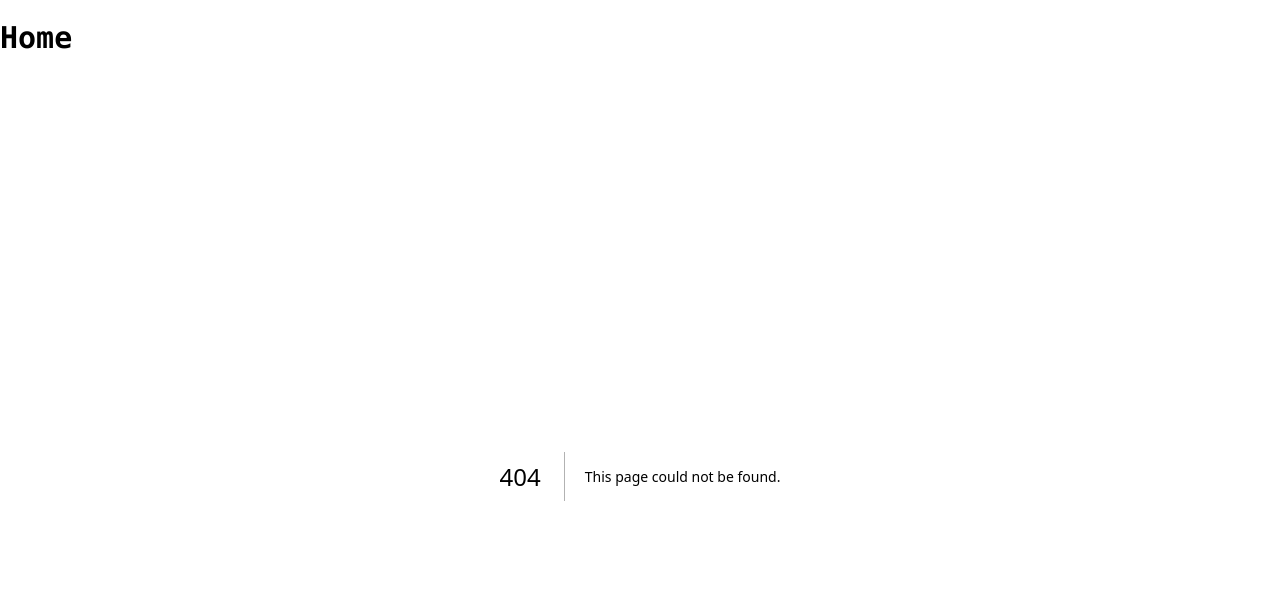
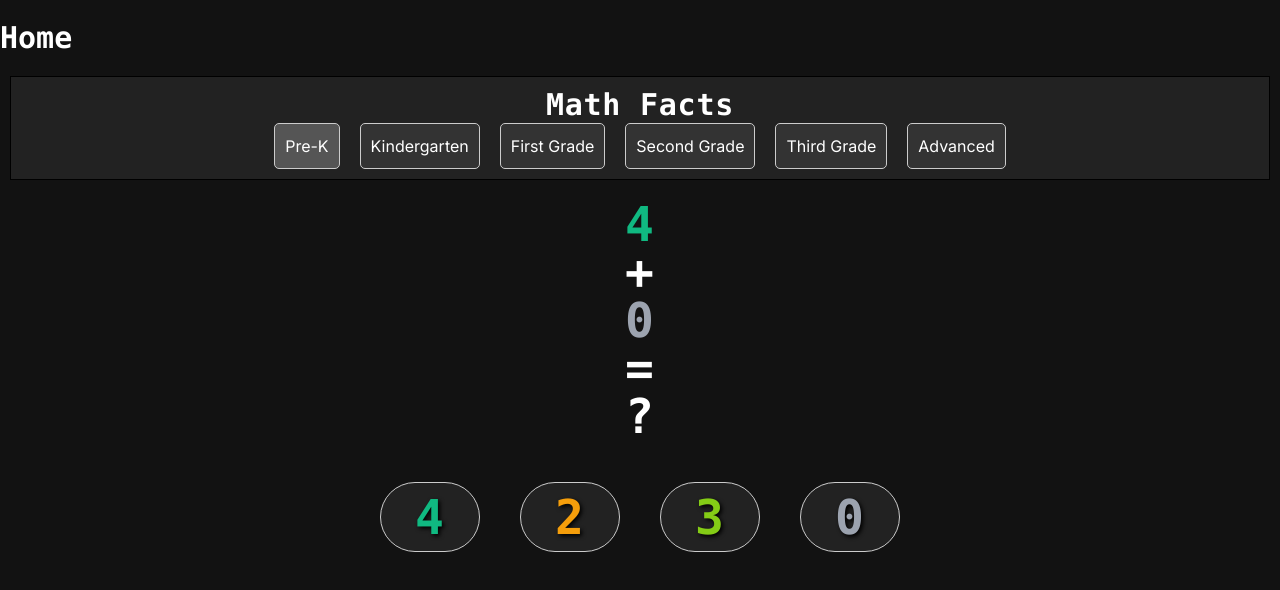
Before and after one commit to hadmacker/numbrella, a Next.js app: page /numbers/facts in a window 1280 px wide. Before the commit this address had no page. Shown: the top 590 px of the page. Built offline with nearby package versions, Linux system fonts and the light colour scheme.

Commit message:
Numberfacts (#6)
* facts

* facts

* facts

* math facts

* math facts

* math facts

* math facts

```diff
--- /dev/null
+++ b/app/numbers/facts/page.tsx
@@ -0,0 +1,211 @@
+'use client'
+
+import React, { useEffect, useState } from "react";
+import { PrettyChar } from '../../prettyChar'
+import { NumberFormatter } from '../../numberFormatter'
+import { ToastContainer, toast } from 'react-toastify';
+import 'react-toastify/dist/ReactToastify.css';
+
+const numbers = PrettyChar.allCharacters();
+
+// Math facts roughly based on outcomes from: https://www.edu.gov.mb.ca/k12/cur/math/framework_k-8/index.html
+const gradeMathFacts = {
+  "pre-k": [{operation: "add", maxNumber: 5}],
+  "kindergarten": [{operation: "add", maxNumber: 5}, {operation: "subtract", maxNumber: 5}],
+  "first-grade": [{operation: "add", maxNumber: 50}, {operation: "subtract", maxNumber: 50}],
+  "second-grade": [{operation: "add", maxNumber: 50}, {operation: "subtract", maxNumber: 50, allowNegative: true}],
+  "third-grade": [{operation: "add", maxNumber: 500}, {operation: "subtract", maxNumber: 500, allowNegative: true}, {operation: "multiply", maxNumber: 5}],
+  "advanced": [{operation: "add", maxNumber: 1000}, {operation: "subtract", maxNumber: 500}, {operation: "multiply", maxNumber: 10}]
+};
+
+function formatted(number: number, bw: boolean): React.ReactElement[] {
+  const digitsArray = NumberFormatter.formatNumberWithBreaks(number.toString()).split("");
+  const divElements: React.ReactElement[] = digitsArray.map((digit, index) => {
+    const prettyStyle = (bw.toString() == "true")
+      ? numbers.filter(n=> n.id == "0")[0].prettyStyle
+      : numbers.filter(n=> n.id == digit)[0].prettyStyle;
+    const combinedClasses = `${prettyStyle}`;
+    return (
+      <span className={combinedClasses} key={index}>
+        {digit}
+      </span>
+    );
+  });
+
+  return divElements;
+}
+
+export default function Page() {
+    const [grade, setGrade] = useState("pre-k");
+    const facts = gradeMathFacts[grade as keyof typeof gradeMathFacts] || [];
+
+    const [value1, setValue1] = useState(0);
+    const [value2, setValue2] = useState(0);
+    const [correctAnswer, setAnswer] = useState(value1 + value2);
+    const [options, setOptions] = useState<number[]>([]);
+    const [selectedOption, setSelectedOption] = useState<number | null>(null);
+    const [displayNextFactButton, setDisplayNextFactButton] = useState(false);
+    const [symbol, setSymbol] = useState("+");
+
+    useEffect(() => {
+      nextFact();
+    }, []);
+
+    const nextFact = () => {
+      const operations = gradeMathFacts[grade as keyof typeof gradeMathFacts];
+      const operation = operations[Math.floor(Math.random() * operations.length)];
+      let innerValue1 = Math.floor(Math.random() * (operation.maxNumber));
+      let innerValue2 = Math.floor(Math.random() * (operation.maxNumber));
+
+      let innerAnswer = 0;
+      switch(operation.operation) {
+        case "add":
+          setSymbol("+");
+          innerAnswer = innerValue1 + innerValue2;
+          break;
+        case "subtract":
+          setSymbol("-");
+          if(innerValue1 < innerValue2 && !('allowNegative' in operation && operation.allowNegative)) {
+            const innerValue1Snapshot = innerValue1;
+            innerValue1 = innerValue2;
+            innerValue2 = innerValue1Snapshot;
+          }
+          innerAnswer = innerValue1 - innerValue2;
+          break;
+        case "multiply":
+          setSymbol("x");
+          if(innerValue1 < innerValue2) {
+            const innerValue1Snapshot = innerValue1;
+            innerValue1 = innerValue2;
+            innerValue2 = innerValue1Snapshot;
+          }
+          innerAnswer = innerValue1 * innerValue2;
+          break;
+        case "divide":
+          setSymbol("÷");
+          // TODO: Divide needs a better understanding of desired math outcomes. I don't want to do decimals or remainders until this is better understood.
+          break;
+      }
+
+      setValue1(innerValue1);
+      setValue2(innerValue2);
+      setAnswer(innerAnswer);
+      setDisplayNextFactButton(false);
+      setSelectedOption(null);
+
+      let incorrectAnswers = new Set<number>();
+      while (incorrectAnswers.size < 3) {
+        const newNumber = Math.floor(Math.random() * (operation.maxNumber));
+        if(incorrectAnswers.has(newNumber) || newNumber === innerAnswer) {
+          continue; // don't add current answer or duplicates
+        }
+        incorrectAnswers.add(newNumber);
+      }
+      const newOptions = Array.from(incorrectAnswers);
+      newOptions.splice(Math.floor(Math.random() * 4), 0, innerAnswer);
+      setOptions(newOptions);
+    };
+
+    const activateGrade = (newGrade:string) => {
+      setGrade(newGrade);
+      nextFact();
+    };
+
+    const checkAnswer = (selectedAnswer: number) => {
+      setSelectedOption(selectedAnswer);
+      if (selectedAnswer === correctAnswer) {
+        // Correct answer
+        toast.success('Correct!');
+        setDisplayNextFactButton(true);
+        setOptions(options.filter(option => option === selectedAnswer));
+      } else {
+        // Incorrect answer
+        toast.info('Oops, try again!');
+        let newOptions = options.filter(option => option !== selectedAnswer);
+        setOptions(newOptions);
+        if (newOptions.length === 1) {
+          setSelectedOption(newOptions[0]);
+          if (newOptions[0] === correctAnswer) {
+            toast.success('Correct!');
+            setDisplayNextFactButton(true);
+          }
+        }
+      }
+    };
+
+    return (
+        <>
+      <div style={{ border: '1px solid black', backgroundColor: '#222222', padding: '10px', margin: '10px' }}>
+        <h2 className="text-center tracking-wide font-mono text-3xl lg:text-3xl font-black">Math Facts</h2>
+        <div style={{ display: 'flex', justifyContent: 'center', gap: '20px' }}>
+          <button style={{ padding: '10px', backgroundColor: grade === "pre-k" ? '#555' : '#333', border: '1px solid #ccc', borderRadius: '5px' }} onClick={() => activateGrade("pre-k")}>Pre-K</button>
+          <button style={{ padding: '10px', backgroundColor: grade === "kindergarten" ? '#555' : '#333', border: '1px solid #ccc', borderRadius: '5px' }} onClick={() => activateGrade("kindergarten")}>Kindergarten</button>
+          <button style={{ padding: '10px', backgroundColor: grade === "first-grade" ? '#555' : '#333', border: '1px solid #ccc', borderRadius: '5px' }} onClick={() => activateGrade("first-grade")}>First Grade</button>
+          <button style={{ padding: '10px', backgroundColor: grade === "second-grade" ? '#555' : '#333', border: '1px solid #ccc', borderRadius: '5px' }} onClick={() => activateGrade("second-grade")}>Second Grade</button>
+          <button style={{ padding: '10px', backgroundColor: grade === "third-grade" ? '#555' : '#333', border: '1px solid #ccc', borderRadius: '5px' }} onClick={() => activateGrade("third-grade")}>Third Grade</button>
+          <button style={{ padding: '10px', backgroundColor: grade === "nouns" ? '#555' : '#333', border: '1px solid #ccc', borderRadius: '5px' }} onClick={() => activateGrade("advanced")}>Advanced</button>
+        </div>
+        <div style={{ display: 'none', justifyContent: 'space-between' }}>
+          <input
+            style={{ margin: '0 50px', width: '300px', height: '70px' }}
+            className="text-4xl"
+            type="number"
+            pattern="[0-9]*"
+            value={value1}
+            onChange={(e) => setValue1(Number(e.target.value))}
+          />
+          <input
+            style={{ margin: '0 50px', width: '300px', height: '70px' }}
+            className="text-4xl"
+            type="number"
+            pattern="[0-9]*"
+            value={value2}
+            onChange={(e) => setValue2(Number(e.target.value))}
+          />
+        </div>
+      </div>
+      <div className="m-5">
+        <div className="text-center tracking-wide font-mono text-5xl lg:text-5xl font-black">{formatted(value1, false)}</div>
+        <div className="text-center tracking-wide font-mono text-5xl lg:text-5xl font-black text-black-600/100">{symbol}</div>
+        <div className="text-center tracking-wide font-mono text-5xl lg:text-5xl font-black">{formatted(value2, false)}</div>
+        <div className="text-center tracking-wide font-mono text-5xl lg:text-5xl font-black text-black-600/100">=</div>
+        <div className="text-center tracking-wide font-mono text-5xl lg:text-5xl font-black">?</div>
+      </div>
+      <div style={{ display: 'flex', justifyContent: 'center', gap: '20px'}} className="m-8">
+        {options.map((option, index) => (
+          <button
+            key={index}
+            onClick={() => checkAnswer(option)}
+            className="text-center tracking-wide font-mono text-5xl lg:text-5xl font-black"
+            style={{
+              padding: '10px',
+              backgroundColor: selectedOption === option ? (option === correctAnswer ? '#373' : '#733') : '#222',
+              border: '1px solid #ccc',
+              borderRadius: '50px',
+              minWidth: '100px',
+              margin: '10px',
+              textShadow: '2px 2px 4px #000000'
+          }}
+          >
+            {formatted(option, false)}
+          </button>
+        ))}
+      </div>
+      <div style={{ display: displayNextFactButton ? 'flex' : 'none', justifyContent: 'center', gap: '20px'}} className="m-8">
+          <button
+            style={{
+              padding: '10px',
+              backgroundColor: '#225',
+              border: '1px solid #ccc',
+              borderRadius: '50px',
+              paddingInline: '40px',
+              margin: '10px'
+          }}
+            className="text-center tracking-wide font-mono text-5xl lg:text-5xl font-black"
+            onClick={() => nextFact()}>
+            Next Fact</button>
+        </div>
+      <ToastContainer hideProgressBar={true} />
+    </>
+    );
+}
--- a/app/page.tsx
+++ b/app/page.tsx
@@ -16,6 +16,7 @@ export default function Home() {
             <li key="n1.1.2.8" className='mx-3 my-3 md:mx-:3 md:my-6'><a href="numbers/even-odd"><span className="mx-2 p-4 text-2xl md:text-3xl font-black">Evens and Odds</span></a></li>
             <li key="n1.1.2.9" className='mx-3 my-3 md:mx-:3 md:my-6'><a href="numbers/count-by"><span className="mx-2 p-4 text-2xl md:text-3xl font-black">Count By</span></a></li>
             <li key="n1.1.2.10" className='mx-3 my-3 md:mx-:3 md:my-6'><a href="numbers/slider"><span className="mx-2 p-4 text-2xl md:text-3xl font-black">Number Sliders</span></a></li>
+            <li key="n1.1.2.11" className='mx-3 my-3 md:mx-:3 md:my-6'><a href="numbers/facts"><span className="mx-2 p-4 text-2xl md:text-3xl font-black">Math Facts</span></a></li>
           </ul>
         </div>
         <div key="w1">
--- a/package.json
+++ b/package.json
@@ -17,11 +17,12 @@
     "decimal.js": "^10.4.3",
     "eslint": "8.45.0",
     "eslint-config-next": "13.4.12",
-    "next": "13.4.12",
-    "postcss": "8.4.27",
+    "next": "^13.5.6",
+    "postcss": "^8.4.31",
     "react": "18.2.0",
     "react-dom": "18.2.0",
     "react-router-dom": "^6.18.0",
+    "react-toastify": "^9.1.3",
     "tailwindcss": "3.3.3",
     "typescript": "5.1.6"
   }
```
Also changed, not shown: 1 other file (tests, documents, lock files or other folders).
